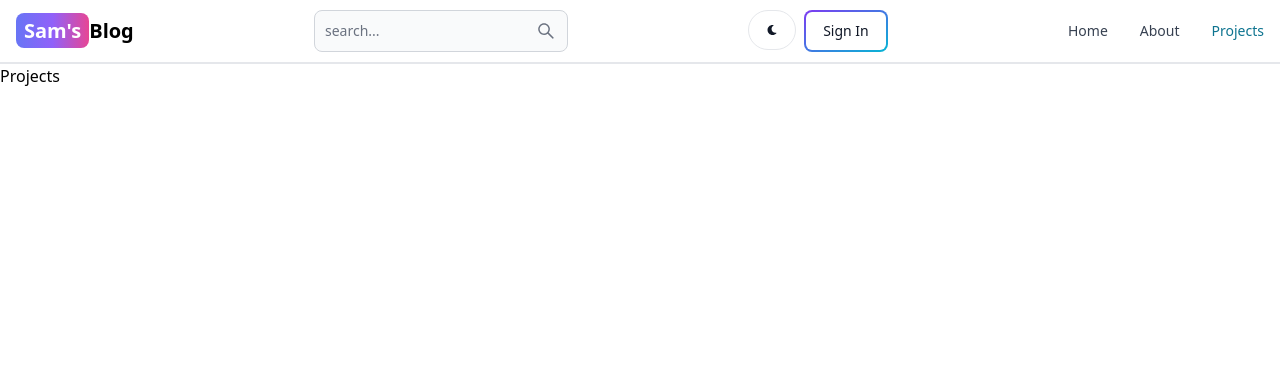
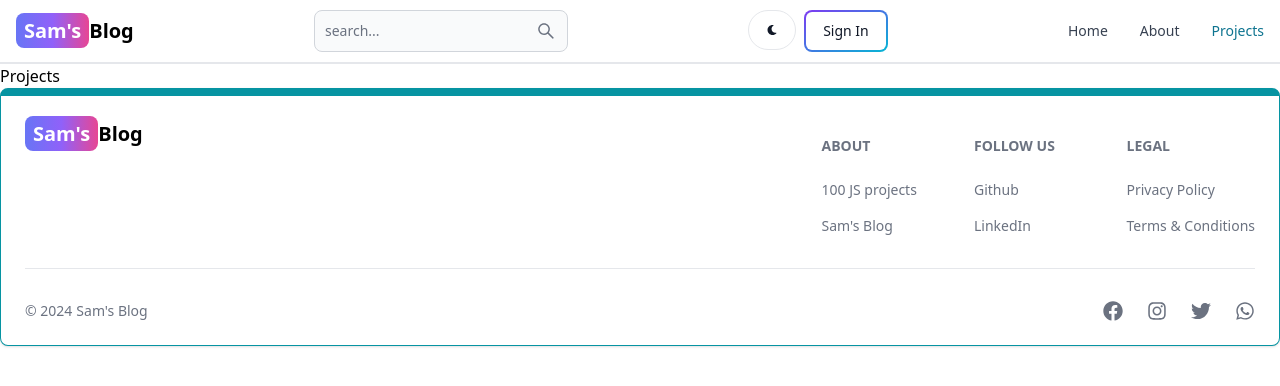
Before and after one commit to sameer6576/SamBlog, a React (Vite) app in the folder client/: page /projects in a window 1280 px wide. Shown: the top 386 px of the page. Built offline with nearby package versions, Linux system fonts and the light colour scheme.

Commit message:
created and added footer component in ui

```diff
--- a/client/src/App.jsx
+++ b/client/src/App.jsx
@@ -6,6 +6,7 @@
 import Dashboard from "./pages/Dashboard";
 import Projects from "./pages/Projects";
 import Header from "./components/Header";
+import FooterComponent from "./components/Footer";
 
 function App() {
   return (
@@ -19,6 +20,7 @@
         <Route path="/dashboard" element={<Dashboard />} />
         <Route path="/projects" element={<Projects />} />
       </Routes>
+      <FooterComponent />
     </BrowserRouter>
   );
 }
--- /dev/null
+++ b/client/src/components/Footer.jsx
@@ -0,0 +1,88 @@
+import { Footer, FooterDivider } from "flowbite-react";
+import { FaFacebook, FaInstagram, FaTwitter, FaWhatsapp } from "react-icons/fa";
+import { Link } from "react-router-dom";
+
+function FooterComponent() {
+  return (
+    <Footer container className="border border-t-8 border-teal-500">
+      <div className="w-full max-w-7xl mx-auto">
+        <div className="grid w-full justify-between sm:flex md:grid-cols-1">
+          <div>
+            <Link
+              to="/"
+              className="self-center whitespace-nowrap sm:text-xl text-lg font-semibold dark:text-white"
+            >
+              <span className="px-2 py-1 bg-gradient-to-r from-indigo-500 via-purple-500 to-pink-500 rounded-lg text-white">{`Sam's`}</span>
+              Blog
+            </Link>
+          </div>
+          <div className="grid grid-cols-2 gap-8 sm: mt-4 sm:grid-cols-3 sm:gap-6">
+            <div>
+              <Footer.Title title="About" />
+              <Footer.LinkGroup col>
+                <Footer.Link
+                  href="https://www.100jsprojects.com"
+                  target="_blank"
+                  rel="noopener noreferrer"
+                >
+                  100 JS projects
+                </Footer.Link>
+
+                <Footer.Link
+                  href="https://www.100jsprojects.com"
+                  target="_blank"
+                  rel="noopener noreferrer"
+                >
+                  {`Sam's Blog`}
+                </Footer.Link>
+              </Footer.LinkGroup>
+            </div>
+            <div>
+              <Footer.Title title="Follow Us" />
+              <Footer.LinkGroup col>
+                <Footer.Link
+                  href="https://github.com/sameer6576"
+                  target="_blank"
+                  rel="noopener noreferrer"
+                >
+                  Github
+                </Footer.Link>
+
+                <Footer.Link
+                  href="https://www.linkedin.com/in/sameer-ahmed-a77317118/"
+                  target="_blank"
+                  rel="noopener noreferrer"
+                >
+                  LinkedIn
+                </Footer.Link>
+              </Footer.LinkGroup>
+            </div>
+            <div>
+              <Footer.Title title="Legal" />
+              <Footer.LinkGroup col>
+                <Footer.Link href="#">Privacy Policy</Footer.Link>
+                <Footer.Link href="#">Terms & Conditions</Footer.Link>
+              </Footer.LinkGroup>
+            </div>
+          </div>
+        </div>
+        <FooterDivider />
+        <div className="w-full sm:flex sm:items-center sm:justify-between">
+          <Footer.Copyright
+            href="#"
+            by="Sam's Blog"
+            year={new Date().getFullYear()}
+          />
+          <div className="flex gap-6 sm:mt-0 mt-4 sm: justify-center">
+            <Footer.Icon href="#" icon={FaFacebook} />
+            <Footer.Icon href="#" icon={FaInstagram} />
+            <Footer.Icon href="#" icon={FaTwitter} />
+            <Footer.Icon href="#" icon={FaWhatsapp} />
+          </div>
+        </div>
+      </div>
+    </Footer>
+  );
+}
+
+export default FooterComponent;
```
